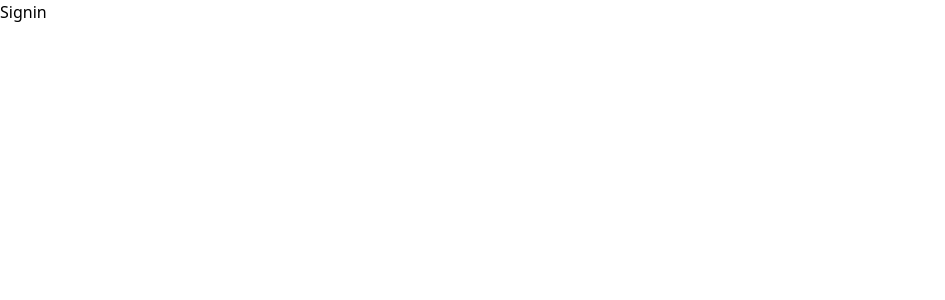
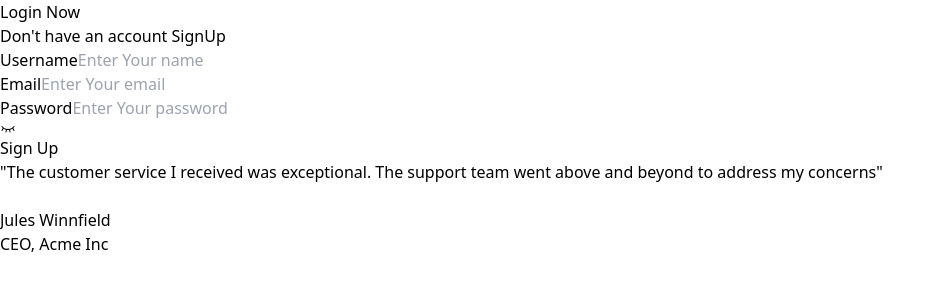
Before and after one commit to deepanshurajput0/Medium-With-Cloudflare-Workers-Hono-Prisma-, a React (Vite) app in the folder frontend/: page /signin in a window 1280 px wide. Shown: the top 300 px of the page, without its empty margins (0-945 px from the left). Built offline with nearby package versions, Linux system fonts and the light colour scheme.

Commit message:
Created login page

```diff
--- a/frontend/src/components/Auth.tsx
+++ b/frontend/src/components/Auth.tsx
@@ -1,19 +1,27 @@
 import { ChangeEvent, useState } from "react";
 import { SinginInput } from "medium-commontypes";
 import { PiEyeClosed, PiEye} from "react-icons/pi";
+import { Link, useLocation } from "react-router-dom";
 const Auth = () => {
   const [userData, setUserData] = useState<SinginInput>({
     name: "",
     email: "",
     password: "",
   });
+  const location = useLocation()
 
   return (
     <div className="w-full flex justify-center items-center flex-col">
       <div className=" text-center">
-        <h1 className=" text-3xl font-bold"> Create an account</h1>
+        <h1 className=" text-3xl font-bold">
+        {location.pathname === '/signup' ? "Create an account" : "Login Now" }
+        </h1>
         <p className=" mt-1 text-slate-600 text-[16px]">
-          Already have an account ? Login
+          {
+            location.pathname === '/signup' ? "Already have an account ?" : "Don't have an account"
+          } {
+            location.pathname === '/signup' ? <Link className=" decoration" to={'/signin'} >Login</Link> : <Link className=" decoration" to={'/signup'} >SignUp</Link>
+          }
         </p>
       </div>
 
@@ -86,7 +94,7 @@ const SignUpInput = ({ label, placeholder, onChange, type }: InputType) => {
       />
  {
         type === 'password' && (
-            <div onClick={()=>setShow(!show)} >
+            <div className="" onClick={()=>setShow(!show)} >
                  {
                     show ? <PiEye/> : <PiEyeClosed/>
                  }
--- a/frontend/src/pages/Signin.tsx
+++ b/frontend/src/pages/Signin.tsx
@@ -1,6 +1,14 @@
+import Auth from "../components/Auth"
+import Quote from "../components/Quote"
+
 const Signin = () => {
   return (
-    <div>Signin</div>
+    <div className=" flex">
+    <Auth/>
+   <div className=" invisible w-0 lg:visible lg:w-full">
+   <Quote/>
+   </div>
+ </div>
   )
 }
 
--- a/frontend/src/pages/Signup.tsx
+++ b/frontend/src/pages/Signup.tsx
@@ -3,9 +3,11 @@ import Quote from "../components/Quote"
 
 const Signup = () => {
   return (
-    <div className=" flex justify-evenly">
+    <div className=" flex">
        <Auth/>
-     <Quote/>
+      <div className=" invisible w-0 lg:visible lg:w-full">
+      <Quote/>
+      </div>
     </div>
   )
 }
```
